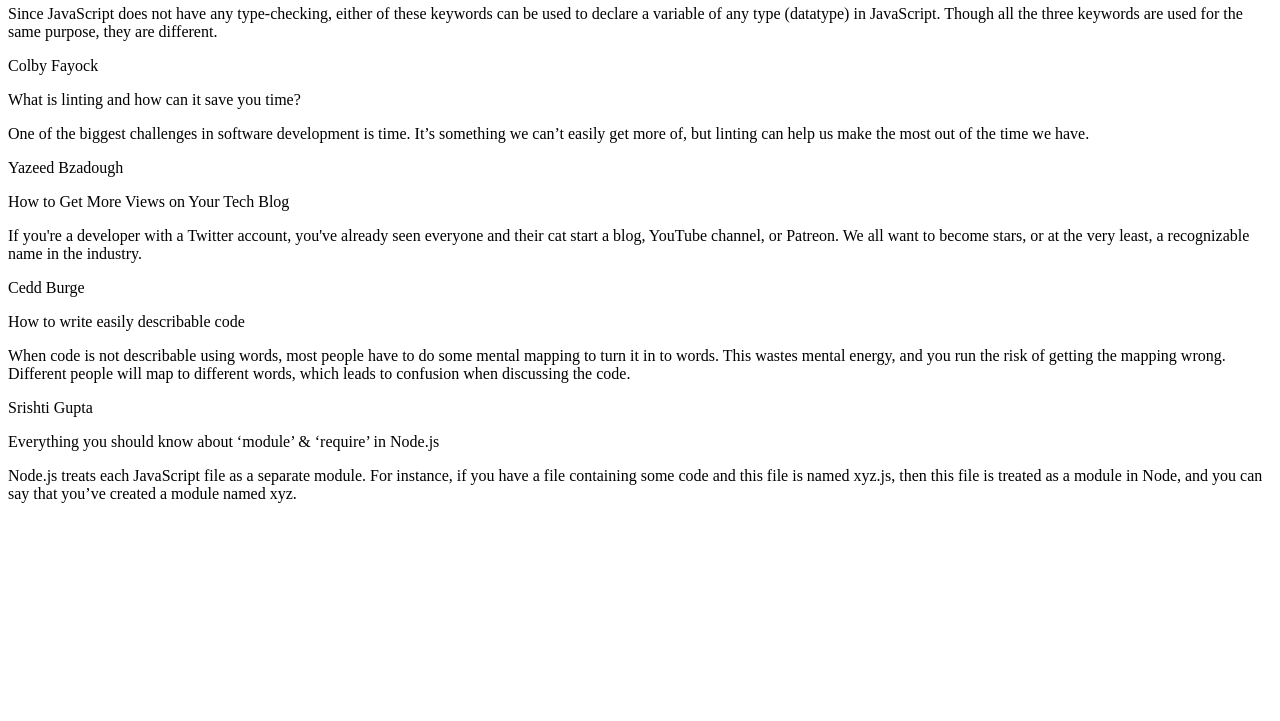
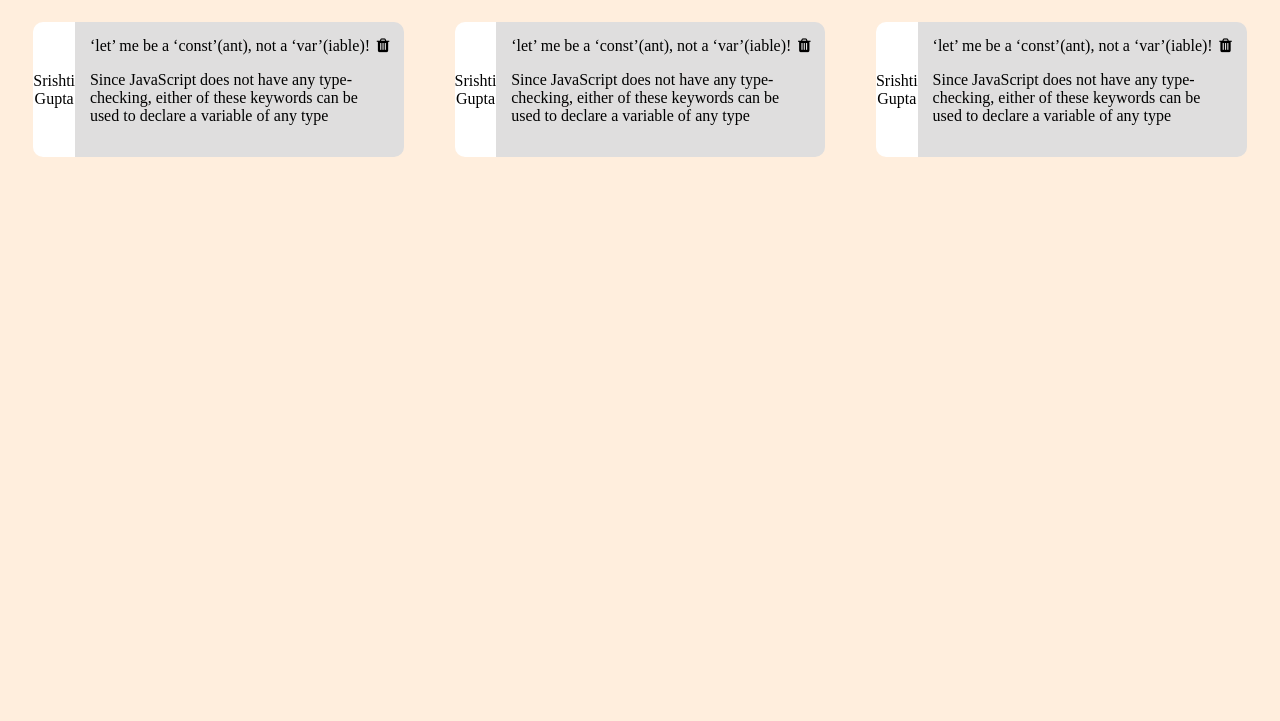
Before and after one commit to somehta/scribbler, a plain HTML site: page html/postslist.html in a window 1280 px wide. Shown: the part 79-800 px from the top of the page. Drawn offline with Linux system fonts and the light colour scheme; a web font is replaced by a local one.

Commit message:
Part B half

```diff
--- a/html/postslist.html
+++ b/html/postslist.html
@@ -2,32 +2,41 @@
 <html>
 
 <head>
+    <title>Posts</title>
     <!-- TODO: Include Font Awesome file here -->
     <!-- TODO: Include Google Fonts file here -->
+    <link href="https://fonts.googleapis.com/css?family=Montez&display=swap" rel="stylesheet">
+    <link rel="stylesheet" href="https://stackpath.bootstrapcdn.com/font-awesome/4.7.0/css/font-awesome.min.css" integrity="sha384-wvfXpqpZZVQGK6TAh5PVlGOfQNHSoD2xbE+QkPxCAFlNEevoEH3Sl0sibVcOQVnN" crossorigin="anonymous">
+    <link href="https://fonts.googleapis.com/css2?family=Ubuntu+Mono&display=swap" rel="stylesheet">
+    <link rel="stylesheet" type="text/css" href="../styles/common.css">
+    <link rel="stylesheet" type="text/css" href="../styles/postslist.css">
+    <meta name="viewport" content="width=device-width, initial-scale=1.0">
 </head>
 
 <body>
     <!-- TODO: Include code for header here -->
-
+    <header></header>
     <!-- ATTENTION: The HTML code for the list of posts has been given to you. You can feel free to add/delete/modify this code. You need to write the proper CSS and JavaScript code corresponding to this page so that the result looks like the screenshots given to you in the Project Statement. -->
 
     <!-- list of all posts starts here -->
-    <div>
+    <div class="post-list">
 
         <!-- post 1 starts here -->
-        <div>
-            <div>
+        <div class="card-post">
+            <div class="post-username">
                 <p>Srishti Gupta</p>
             </div>
 
-            <div>
-                <div>
-                    <p>‘let’ me be a ‘const’(ant), not a ‘var’(iable)!</p>
+            <div class="post-details">
+                <div class="post-heading">
+
                     <span>
                         <!-- TODO: Include Font Awesome icon for delete icon here -->
+                        <i class="fa fa-trash deleteIcon"></i>
                     </span>
+                    <p>‘let’ me be a ‘const’(ant), not a ‘var’(iable)!</p>
                 </div>
-                <p>Since JavaScript does not have any type-checking, either of these keywords can be used to declare a variable of any type (datatype) in JavaScript. Though all the three keywords are used for the same purpose, they are different.</p>
+                <p class="post-content">Since JavaScript does not have any type-checking, either of these keywords can be used to declare a variable of any type (datatype) in JavaScript. Though all the three keywords are used for the same purpose, they are different.</p>
                 <span>
                     <!-- TODO: Include Font Awesome icon for horizontal ellipsis icon here -->
                 </span>
@@ -35,96 +44,55 @@
         </div>
         <!-- post 1 ends here -->
 
-        <!-- post 2 starts here -->
-        <div>
-            <div>
-                <p>Colby Fayock</p>
+        <div class="card-post">
+            <div class="post-username">
+                <p>Srishti Gupta</p>
             </div>
 
-            <div>
-                <div>
-                    <p>What is linting and how can it save you time?</p>
+            <div class="post-details">
+                <div class="post-heading">
+
                     <span>
                         <!-- TODO: Include Font Awesome icon for delete icon here -->
+                        <i class="fa fa-trash deleteIcon"></i>
                     </span>
+                    <p>‘let’ me be a ‘const’(ant), not a ‘var’(iable)!</p>
                 </div>
-                <p>One of the biggest challenges in software development is time. It’s something we can’t easily get more of, but linting can help us make the most out of the time we have.</p>
+                <p class="post-content">Since JavaScript does not have any type-checking, either of these keywords can be used to declare a variable of any type (datatype) in JavaScript. Though all the three keywords are used for the same purpose, they are different.</p>
                 <span>
                     <!-- TODO: Include Font Awesome icon for horizontal ellipsis icon here -->
                 </span>
             </div>
         </div>
-        <!-- post 2 ends here -->
 
-        <!-- post 3 starts here -->
-        <div>
-            <div>
-                <p>Yazeed Bzadough</p>
+        <div class="card-post">
+            <div class="post-username">
+                <p>Srishti Gupta</p>
             </div>
 
-            <div>
-                <div>
-                    <p>How to Get More Views on Your Tech Blog</p>
+            <div class="post-details">
+                <div class="post-heading">
+
                     <span>
                         <!-- TODO: Include Font Awesome icon for delete icon here -->
+                        <i class="fa fa-trash deleteIcon"></i>
                     </span>
+                    <p>‘let’ me be a ‘const’(ant), not a ‘var’(iable)!</p>
                 </div>
-                <p>If you're a developer with a Twitter account, you've already seen everyone and their cat start a blog, YouTube channel, or Patreon. We all want to become stars, or at the very least, a recognizable name in the industry.</p>
+                <p class="post-content">Since JavaScript does not have any type-checking, either of these keywords can be used to declare a variable of any type (datatype) in JavaScript. Though all the three keywords are used for the same purpose, they are different.</p>
                 <span>
                     <!-- TODO: Include Font Awesome icon for horizontal ellipsis icon here -->
                 </span>
             </div>
         </div>
-        <!-- post 3 ends here -->
 
-        <!-- post 4 starts here -->
-        <div>
-            <div>
-                <p>Cedd Burge</p>
-            </div>
-
-            <div>
-                <div>
-                    <p>How to write easily describable code</p>
-                    <span>
-                        <!-- TODO: Include Font Awesome icon for delete icon here -->
-                    </span>
-                </div>
-                <p>When code is not describable using words, most people have to do some mental mapping to turn it in to words. This wastes mental energy, and you run the risk of getting the mapping wrong. Different people will map to different words, which
-                    leads to confusion when discussing the code.</p>
-                <span>
-                    <!-- TODO: Include Font Awesome icon for horizontal ellipsis icon here -->
-                </span>
-            </div>
-        </div>
-        <!-- post 4 ends here -->
-
-        <!-- post 5 starts here -->
-        <div>
-            <div>
-                <p>Srishti Gupta</p>
-            </div>
-
-            <div>
-                <div>
-                    <p>Everything you should know about ‘module’ & ‘require’ in Node.js</p>
-                    <span>
-                        <!-- TODO: Include Font Awesome icon for delete icon here -->
-                    </span>
-                </div>
-                <p>Node.js treats each JavaScript file as a separate module. For instance, if you have a file containing some code and this file is named xyz.js, then this file is treated as a module in Node, and you can say that you’ve created a module
-                    named xyz.</p>
-                <span>
-                    <!-- TODO: Include Font Awesome icon for horizontal ellipsis icon here -->
-                </span>
-            </div>
-        </div>
-        <!-- post 5 ends here -->
 
         <!-- TODO: Write code for delete post modal here -->
 
     </div>
     <!-- list of all posts ends here -->
+    <script src= "../scripts/Common.js"></script>
+    <script src= "../scripts/postslist.js"></script>
 </body>
 
 </html>
--- /dev/null
+++ b/styles/postslist.css
@@ -0,0 +1,54 @@
+body{
+    background: #ffeedd;
+}
+
+.post-list{
+    display: flex;
+    column-count: 2;
+}
+
+.card-post{
+    display: flex;
+    justify-content: center;
+    margin: 2%;
+}
+
+.card-post:hover{
+    box-shadow: 10px 10px 10px grey;
+}
+
+.post-username{
+    width: 30%;
+    background-color: white;
+    display: flex;
+    align-items: center;
+    text-align: center;
+    border-top-left-radius: 10px;
+    border-bottom-left-radius: 10px;
+}
+
+.post-details{
+    background-color: rgb(223, 222, 222);
+    display: flex;
+    flex-direction: column;
+    border-top-right-radius: 10px;
+    border-bottom-right-radius: 10px;
+    padding: 4%;
+}
+
+
+.post-heading p{
+    margin: 0;
+}
+
+.deleteIcon{
+    float: right;
+}
+
+.post-content{
+    height: 55px;
+    overflow: hidden;
+/*    display: -webkit-box;
+    -webkit-line-clamp: 3;
+    -webkit-box-orient: vertical;  */
+}
```
Also changed, not shown: scripts/postslist.js (added).
